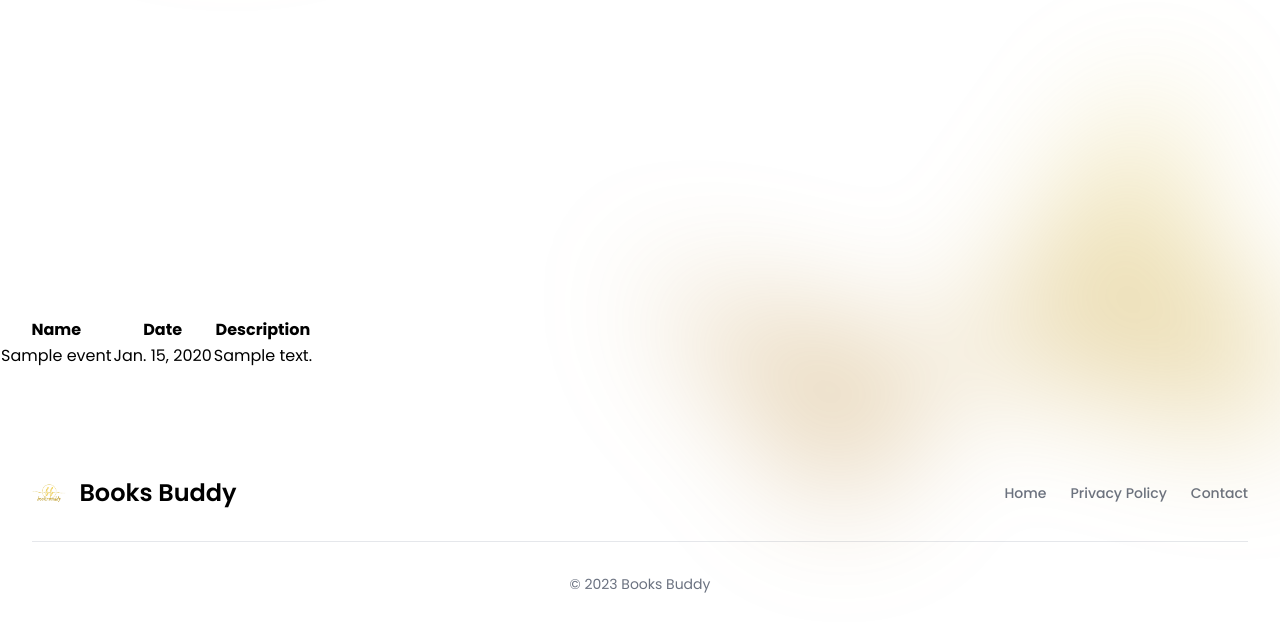
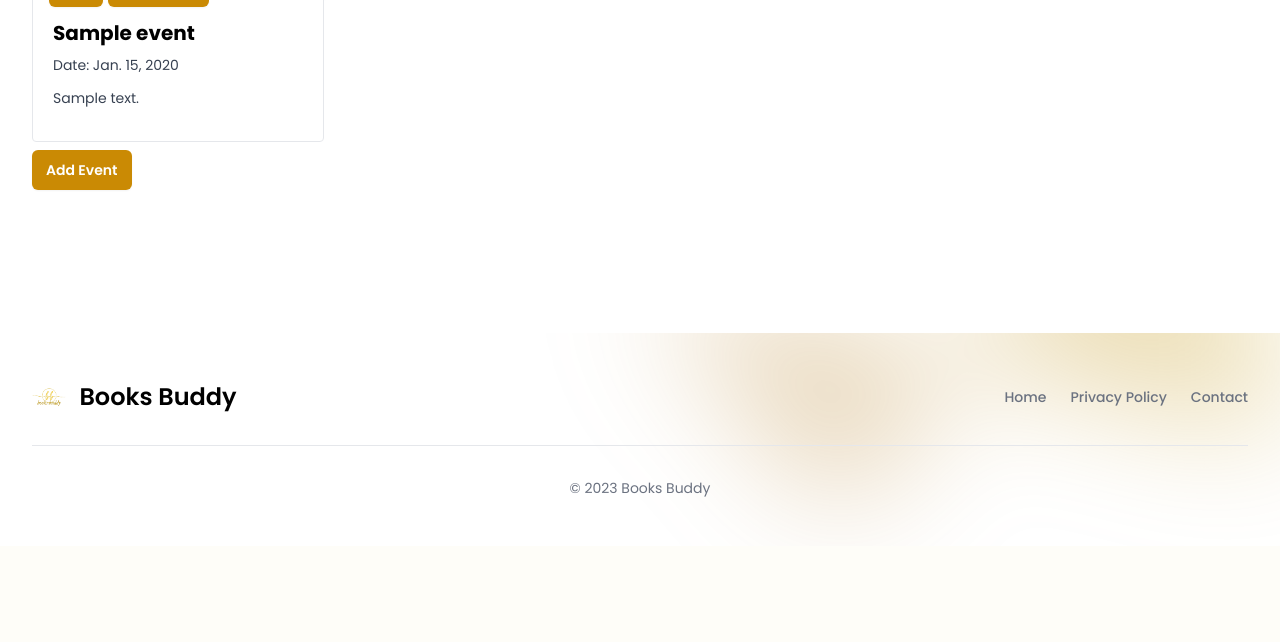
Before and after one commit to jago-bikin-web/book-buddy, a Django app: page /eventbuddy/ in a window 1280 px wide. Shown: the part 483-1125 px from the top of the page. After the commit the page ends 987 px from the top, so only its background shows below. Run offline with Django 4.2, Linux system fonts and the light colour scheme; tables that the repository leaves empty hold one stand-in row (values such as "Sample post"); some libraries are stand-ins or nearby versions.

Commit message:
feat: merubah eventbuddy html

```diff
--- a/eventbuddy/models.py
+++ b/eventbuddy/models.py
@@ -3,7 +3,7 @@ from django.contrib.auth.models import User
 from book.models import Book
 
 class Event(models.Model):
-    buku = models.OneToOneField(Book, on_delete=models.CASCADE, unique=True)
+    #buku = models.OneToOneField(Book, on_delete=models.CASCADE, unique=True)
     #user = models.ForeignKey(User, on_delete=models.CASCADE, null=True, blank=True)
     name = models.CharField(max_length=255)
     date = models.DateField()
--- a/eventbuddy/templates/eventbuddy.html
+++ b/eventbuddy/templates/eventbuddy.html
@@ -12,46 +12,49 @@
 
 {% include 'header.html' %}
 
+
 <div class="bg-white h-screen">
     <div class="isolate px-6 lg:px-8">
       <div class="absolute inset-x-0 -top-40 -z-10 transform-gpu overflow-hidden blur-3xl sm:-top-80" aria-hidden="true">
         <div class="relative left-[calc(50%-11rem)] aspect-[1155/678] w-[36.125rem] -translate-x-1/2 rotate-[30deg] bg-gradient-to-tr from-[#964B00] to-[#FFFF00] opacity-30 sm:left-[calc(50%-30rem)] sm:w-[72.1875rem]" style="clip-path: polygon(74.1% 44.1%, 100% 61.6%, 97.5% 26.9%, 85.5% 0.1%, 80.7% 2%, 72.5% 32.5%, 60.2% 62.4%, 52.4% 68.1%, 47.5% 58.3%, 45.2% 34.5%, 27.5% 76.7%, 0.1% 64.9%, 17.9% 100%, 27.6% 76.8%, 76.1% 97.7%, 74.1% 44.1%)"></div>
       </div>
-      <div class="mx-auto max-w-2xl py-32 sm:py-48 lg:py-56">
-        <div class="text-center">
-          <h1 class="text-4xl font-bold tracking-tight text-gray-900 sm:text-6xl" data-aos="fade-down" data-aos-duration="1000">Welcome to <br>Books Buddy</h1>
-          <p class="mt-6 text-lg leading-8 text-gray-600" data-aos="fade-up" data-aos-duration="1000">Are you passionate about reading, exploring new literary worlds, and connecting with fellow book enthusiasts? You've come to the right place! Books Buddy is your literary companion and ultimate online destination for all things related to books and literature. </p>
-          <div class="mt-5 flex items-center justify-center gap-x-6">
-            <a href="#" class="rounded-md bg-yellow-600 px-3.5 py-2.5 text-sm font-semibold text-white shadow-sm hover:bg-yellow-500 focus-visible:outline focus-visible:outline-2 focus-visible:outline-offset-2 focus-visible:outline-indigo-600" data-aos="fade-up" data-aos-duration="1000">Learn more</a>
+        <div class="container mx-auto my-4 py-32 sm:py-48 lg:py-56">
+          <div class="section-header">
+            <div class="section-title"><h1 class="font-BPGBannerCaps font-bold tracking-wide">Events in Book Buddy</h1></div>
+            <hr class="mb-4 h-px border-0 bg-gray-400 dark:bg-gray-700" />
+          </div>
+          <div class="grid grid-cols-1 sm:grid-cols-2 md:grid-cols-3 lg:grid-cols-4 gap-4">
+            {% for event in events %}
+            <div class="max-w-4xl border bg-white rounded relative">
+              <a href="#"><img src="https://images.unsplash.com/photo-1635695604201-2b718204bccb" alt="" class="h-[12.5rem] w-full object-cover" /></a>
+              <div class="p-5">
+                <a href="#">
+                  <h5 class="font-NotoSansGeo mb-2 text-lg font-bold leading-normal md:text-xl">{{ event.name }}</h5>
+                </a>
+                <p class="mb-3 text-sm font-normal leading-normal text-gray-700 dark:text-gray-400">Date: {{ event.date }}</p>
+                <p class="mb-3 text-sm font-normal leading-normal text-gray-700 dark:text-gray-400">{{ event.description }}</p>
+              </div>
+              <div class="absolute top-40 left-0 bottom-0 m-4">
+                <a href="{% url 'eventbuddy:edit_event' event.pk %}" class="rounded-md bg-yellow-600 px-3.5 py-2.5 text-sm font-semibold text-white shadow-sm hover:bg-yellow-500 focus:outline-none focus:ring-2 focus:ring-yellow-500 focus:ring-offset-2 focus-visible:outline-offset-2 focus-visible:outline-indigo-600">Edit</a>
+                <a href="{% url 'eventbuddy:edit_event' event.pk %}" class="rounded-md bg-yellow-600 px-3.5 py-2.5 text-sm font-semibold text-white shadow-sm hover:bg-yellow-500 focus:outline-none focus:ring-2 focus:ring-yellow-500 focus:ring-offset-2 focus-visible:outline-offset-2 focus-visible:outline-indigo-600">Attendees</a>
+              </div>
+            </div>
+            {% endfor %}
+          </div>
+
+
+          <div class="mt-4">
+            <a href="{% url 'eventbuddy:create_event' %}" class="rounded-md bg-yellow-600 px-3.5 py-2.5 text-sm font-semibold text-white shadow-sm hover:bg-yellow-500 focus:outline-none focus:ring-2 focus:ring-yellow-500 focus:ring-offset-2 focus-visible:outline-offset-2 focus-visible:outline-indigo-600">Add Event</a>
           </div>
         </div>
-      </div>
+
+        </div>
       <div class="absolute inset-x-0 top-[calc(100%-13rem)] -z-10 transform-gpu overflow-hidden blur-3xl sm:top-[calc(100%-30rem)]" aria-hidden="true">
         <div class="relative left-[calc(50%+3rem)] aspect-[1155/678] w-[36.125rem] -translate-x-1/2 bg-gradient-to-tr from-[#964B00] to-[#FFFF00] opacity-30 sm:left-[calc(50%+36rem)] sm:w-[72.1875rem]" style="clip-path: polygon(74.1% 44.1%, 100% 61.6%, 97.5% 26.9%, 85.5% 0.1%, 80.7% 2%, 72.5% 32.5%, 60.2% 62.4%, 52.4% 68.1%, 47.5% 58.3%, 45.2% 34.5%, 27.5% 76.7%, 0.1% 64.9%, 17.9% 100%, 27.6% 76.8%, 76.1% 97.7%, 74.1% 44.1%)"></div>
       </div>
     </div>
   </div>
 
-<table>
-    <tr>
-        <th>Name</th>
-        <th>Date</th>
-        <th>Description</th>
-    </tr>
-
-    {% for i in events %}
-        <tr>
-            <td>{{i.name}}</td>
-            <td>{{i.date}}</td>
-            <td>{{i.description}}</td>
-        </tr>
-    {% endfor %}
-</table>
-
-<div class="mt-5 flex items-center justify-center gap-x-6">
-    <a href="{% url 'eventbuddy:create_event' %}" class="rounded-md bg-yellow-600 px-3.5 py-2.5 text-sm font-semibold text-white shadow-sm hover:bg-yellow-500 focus-visible:outline focus-visible:outline-2 focus-visible:outline-offset-2 focus-visible:outline-indigo-600" data-aos="fade-up" data-aos-duration="1000"> Add Event <span aria-hidden="true">→</span></a>
-</div>
-
 {% include 'footer.html' %}
 
 {% endblock content %}
--- a/eventbuddy/urls.py
+++ b/eventbuddy/urls.py
@@ -6,4 +6,5 @@ app_name = 'eventbuddy'
 urlpatterns = [
     path('', show_eventbuddy, name='show_eventbuddy'),
     path('create-event', create_event, name='create_event'),
+    path('edit-event/<int:id>', edit_event, name='edit_event'),
 ]
--- a/eventbuddy/views.py
+++ b/eventbuddy/views.py
@@ -29,4 +29,19 @@ def get_event_json(request):
     events = Event.objects.all()
     return HttpResponse(serializers.serialize('json', events))
 
+def edit_event(request, id):
+    # Get product berdasarkan ID
+    events = Event.objects.get(pk = id)
+
+    # Set product sebagai instance dari form
+    form = EventForm(request.POST or None, instance=events)
+
+    if form.is_valid() and request.method == "POST":
+        # Simpan form dan kembali ke halaman awal
+        form.save()
+        return HttpResponseRedirect(reverse('eventbuddy:show_eventbuddy'))
+
+    context = {'form': form}
+    return render(request, "edit_event.html", context)
+
 # Create your views here.
```
Also changed, not shown: eventbuddy/templates/edit_event.html (added, +22 -0 lines), eventbuddy/migrations/0003_remove_event_buku.py (added).
